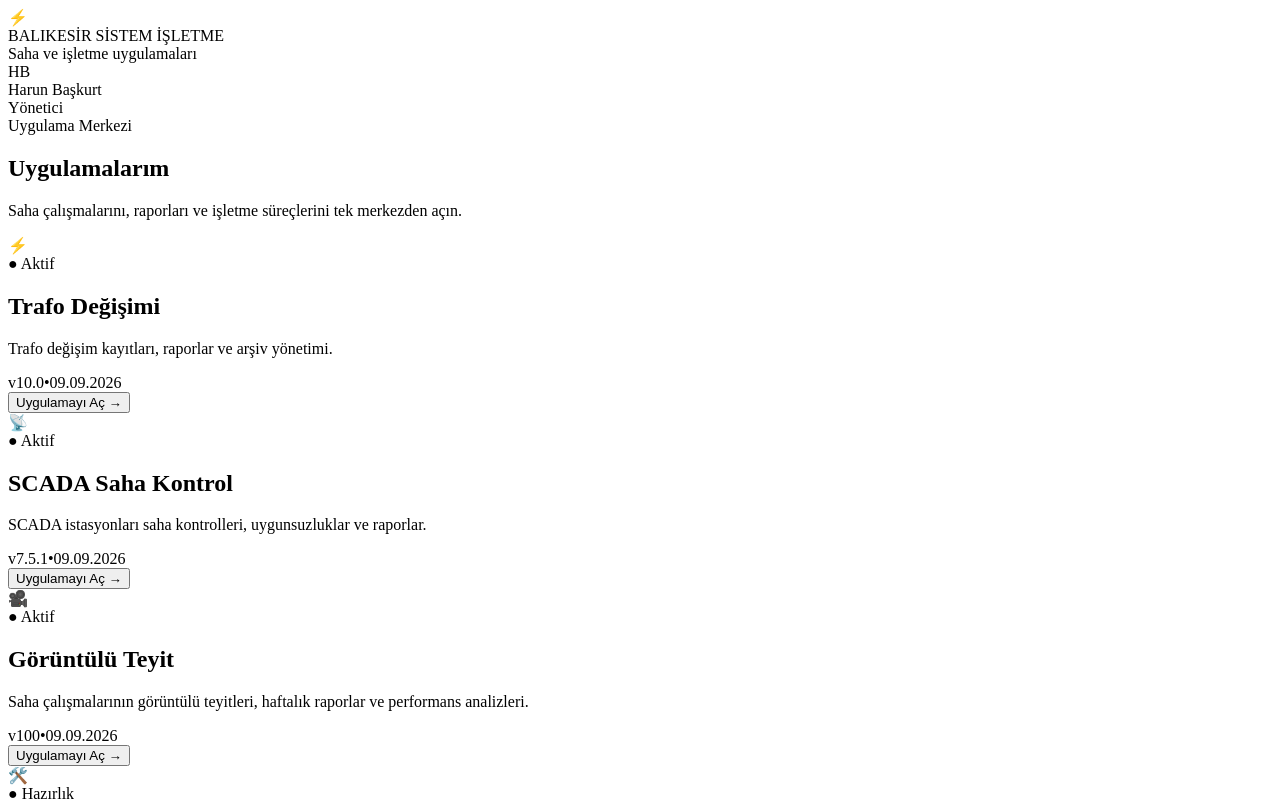
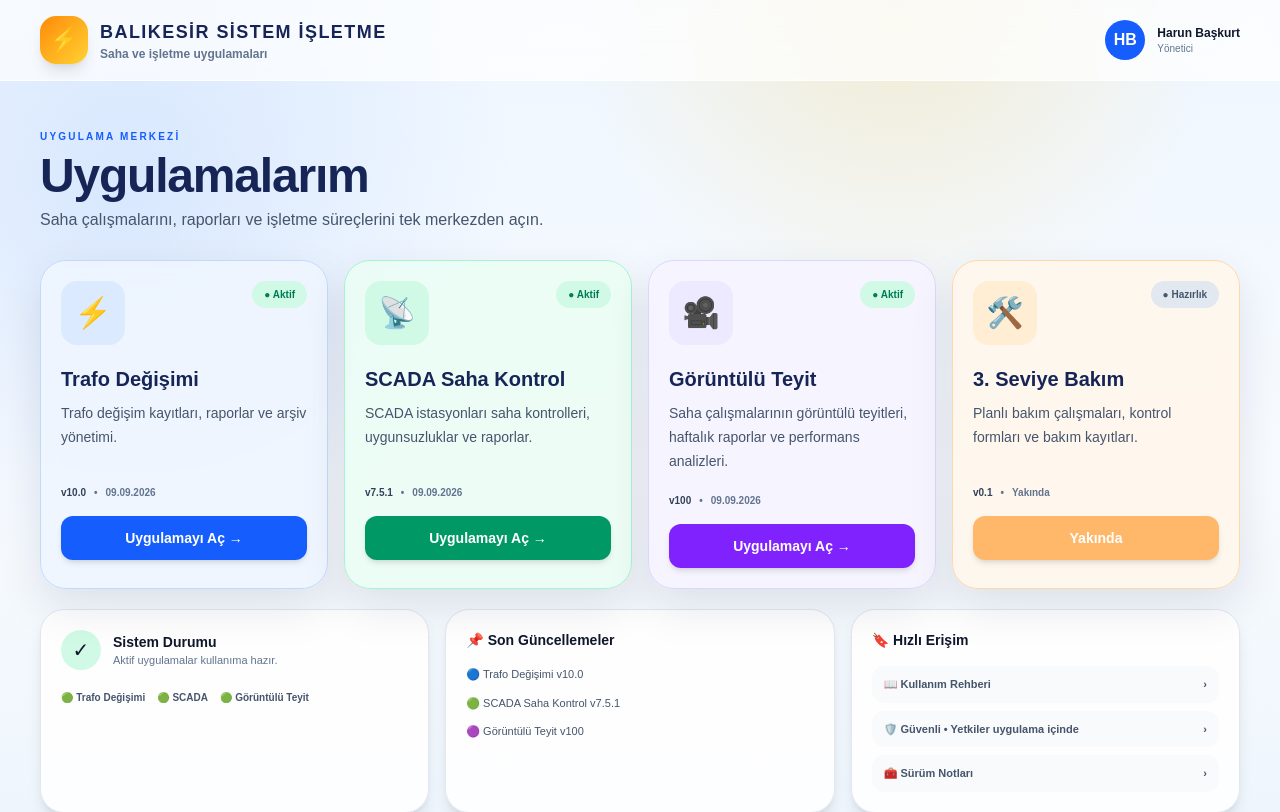
Before and after one commit to harun519/balikesir-sistem-isletme, a Next.js app: page / in a window 1280 px wide. Shown: the top 812 px of the page. Built offline with nearby package versions, Linux system fonts and the light colour scheme.

Commit message:
Refactor RootLayout component for improved readability

```diff
--- a/app/layout.tsx
+++ b/app/layout.tsx
@@ -1,7 +1,19 @@
+import "./globals.css";
+
 export const metadata = {
   title: "Balıkesir Sistem İşletme",
   description: "Saha ve işletme uygulamaları",
 };
-export default function RootLayout({children}:{children:React.ReactNode}) {
-  return <html lang="tr"><body>{children}</body></html>;
+
+export const viewport = {
+  width: "device-width",
+  initialScale: 1,
+};
+
+export default function RootLayout({ children }: { children: React.ReactNode }) {
+  return (
+    <html lang="tr">
+      <body>{children}</body>
+    </html>
+  );
 }
```
